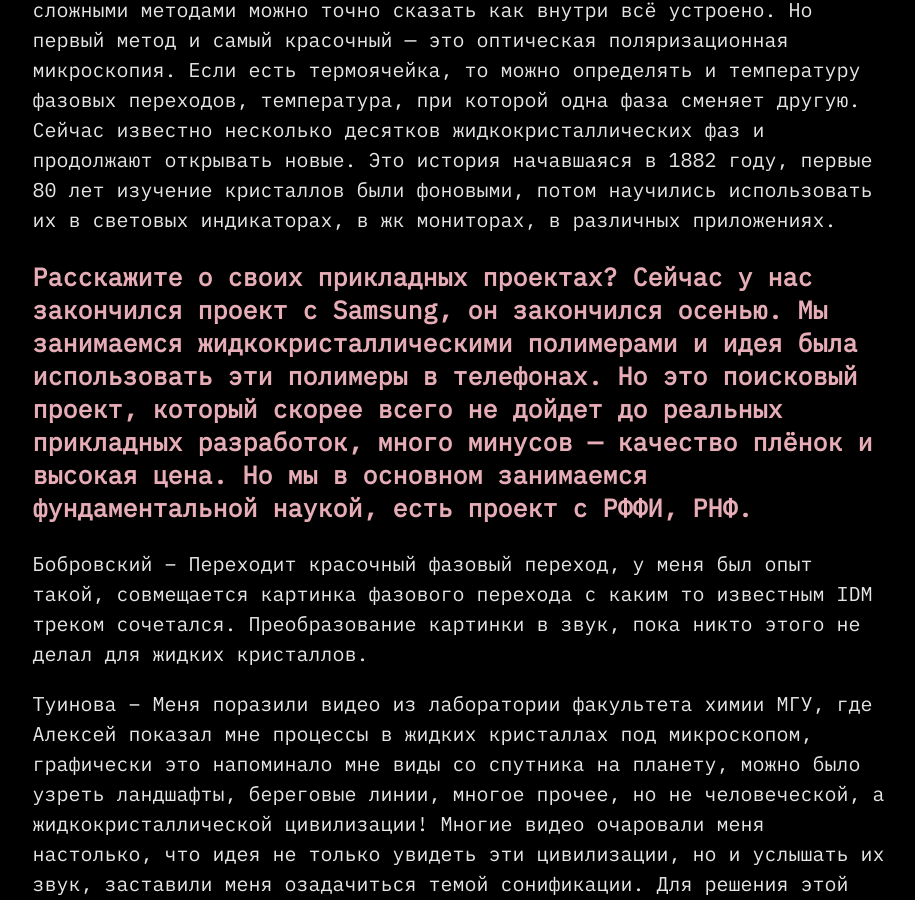
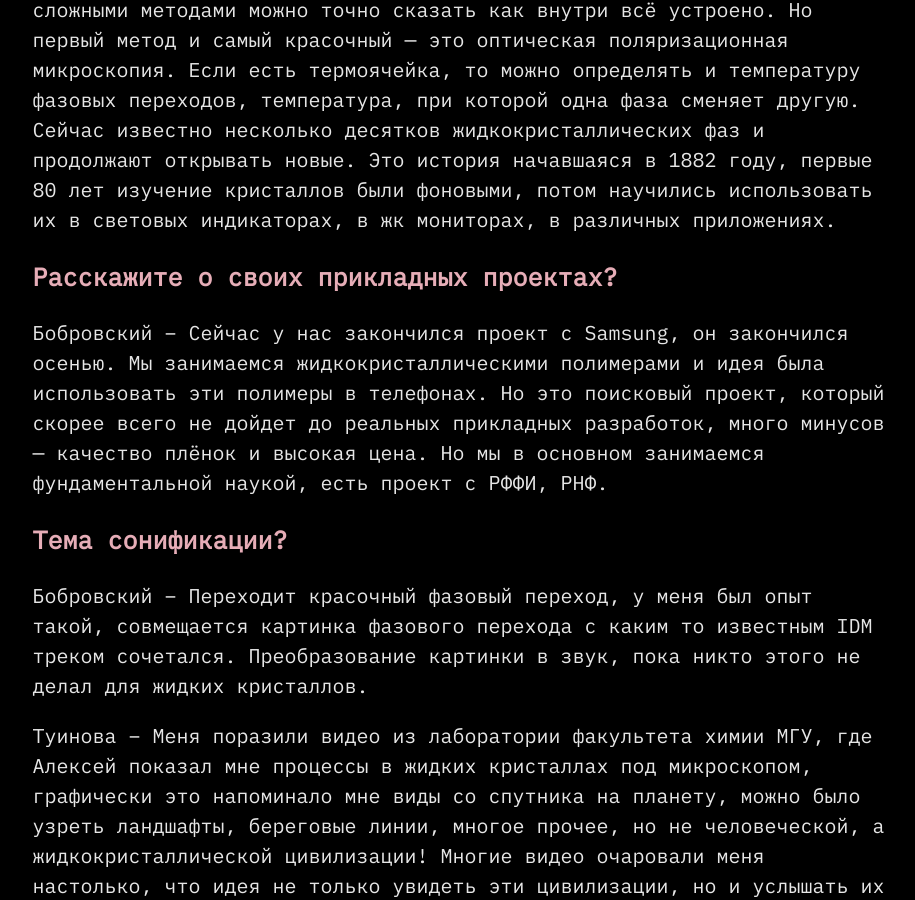
Before and after one commit to indexmod/eta.ga, a Jekyll site: the page built from sonification.md, in a window 1280 px wide and 900 px high, scrolled down 1947 px. Shown: the whole window, without its empty margins (199-1114 px from the left). Built offline with Jekyll 4.4.1, drawn with Linux system fonts in a browser that asks for light colours.

Commit message:
Update sonification.md

```diff
--- a/sonification.md
+++ b/sonification.md
@@ -23,7 +23,11 @@ video: https://media.giphy.com/media/lNFOlgYf0FIMjDu7aV/giphy.mp4
 
 Бобровский -- По разному, есть кристаллы, которые работают как дифракционная решетка, есть кристаллы которые обладают двулучным преломлением, как кристаллы кварца. С точки зрения оптики это могут быть одноосные, двуосные кристаллы, в двумя оптическими осями. Всё тоже самое, что в обычных кристаллах, только с той поправкой, что всё это ещё и течёт. Если анализировать картинку, которую даёт жидкий кристалл под микроскоп можно вытащить много информации, но прежде всего можно сделать предварительные выводы какая жидкокристаллическая фаза образуется, как молекулы там как то упорядочены, а дальше более сложными методами можно точно сказать как внутри всё устроено. Но первый метод и самый красочный — это оптическая поляризационная микроскопия. Если есть термоячейка, то можно определять и температуру фазовых переходов, температура, при которой одна фаза сменяет другую. Сейчас известно несколько десятков жидкокристаллических фаз и продолжают открывать новые. Это история начавшаяся в 1882 году, первые 80 лет изучение кристаллов были фоновыми, потом научились использовать их в световых индикаторах, в жк мониторах, в различных приложениях.
 
-### Расскажите о своих прикладных проектах? Сейчас у нас закончился проект с Samsung, он закончился осенью. Мы занимаемся жидкокристаллическими полимерами и идея была использовать эти полимеры в телефонах. Но это поисковый проект, который скорее всего не дойдет до реальных прикладных разработок, много минусов — качество плёнок и высокая цена. Но мы в основном занимаемся фундаментальной наукой, есть проект с РФФИ, РНФ.
+### Расскажите о своих прикладных проектах?
+
+Бобровский -- Сейчас у нас закончился проект с Samsung, он закончился осенью. Мы занимаемся жидкокристаллическими полимерами и идея была использовать эти полимеры в телефонах. Но это поисковый проект, который скорее всего не дойдет до реальных прикладных разработок, много минусов — качество плёнок и высокая цена. Но мы в основном занимаемся фундаментальной наукой, есть проект с РФФИ, РНФ.
+
+### Тема сонификации?
 
 Бобровский -- Переходит красочный фазовый переход, у меня был опыт такой, совмещается картинка фазового перехода с каким то известным IDM треком сочетался. Преобразование картинки в звук, пока никто этого не делал для жидких кристаллов.
 
```
